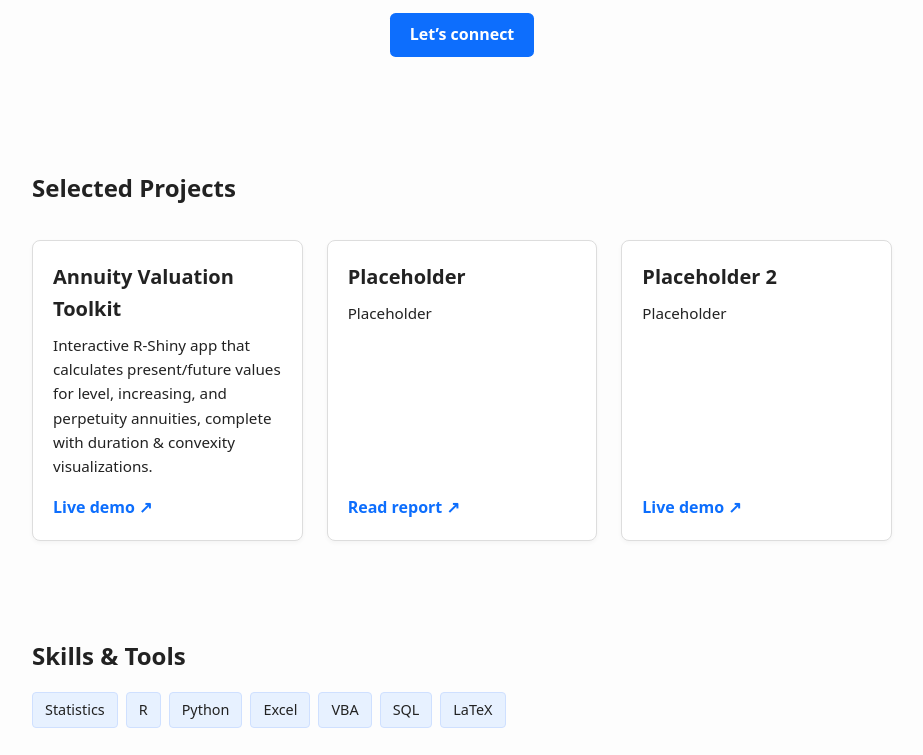
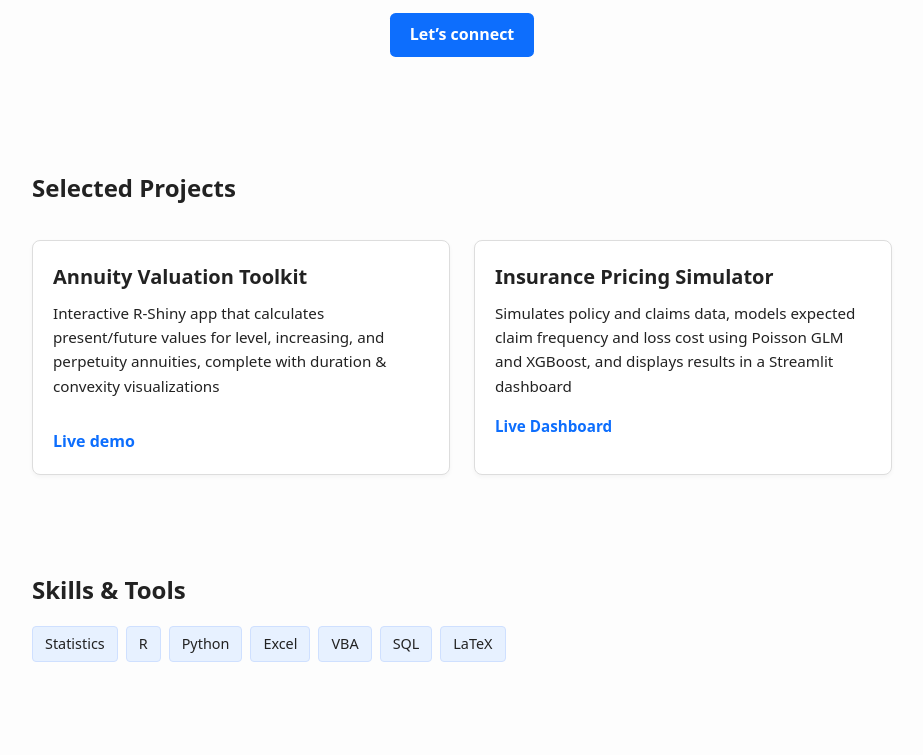
Before and after one commit to jalynmayer/jalynmayer.github.io, a plain HTML site: page index.html in a window 1280 px wide. Shown: the part 302-1057 px from the top of the page, without its empty margins (178-1101 px from the left). Drawn offline with Linux system fonts and the light colour scheme.

Commit message:
Add Insurance Pricing Simulator to website

```diff
--- a/index.html
+++ b/index.html
@@ -71,24 +71,22 @@
   <section id="projects">
     <h2>Selected Projects</h2>
     <div class="projects-grid">
-      <!-- Project 1 -->
+
       <div class="card">
         <h3>Annuity Valuation Toolkit</h3>
-        <p>Interactive R‑Shiny app that calculates present/future values for level, increasing, and perpetuity annuities, complete with duration & convexity visualizations.</p>
-        <a href="https://jalynmayer.shinyapps.io/annuity-valuation-toolkit/" target="_blank">Live demo ↗</a>
+        <p>Interactive R‑Shiny app that calculates present/future values for level, increasing, and perpetuity annuities, complete with duration & convexity visualizations</p>
+        <a href="https://jalynmayer.shinyapps.io/annuity-valuation-toolkit/" target="_blank">Live demo</a>
       </div>
-      <!-- Project 2 -->
+
       <div class="card">
-        <h3>Placeholder</h3>
-        <p> Placeholder</p>
-        <a href="#" target="_blank">Read report ↗</a>
+        <h3>Insurance Pricing Simulator</h3>
+        <p>Simulates policy and claims data, models expected claim frequency and loss cost using Poisson GLM and XGBoost, and displays results in a Streamlit dashboard</p>
+        <p>
+          <a href="https://insurance-pricing-simulator-jalyn.streamlit.app/" target="_blank">Live Dashboard</a>
+
+        </p>
       </div>
-      <!-- Project 3 -->
-      <div class="card">
-        <h3>Placeholder 2</h3>
-        <p>Placeholder</p>
-        <a href="#" target="_blank">Live demo ↗</a>
-      </div>
+
     </div>
   </section>
 
```
